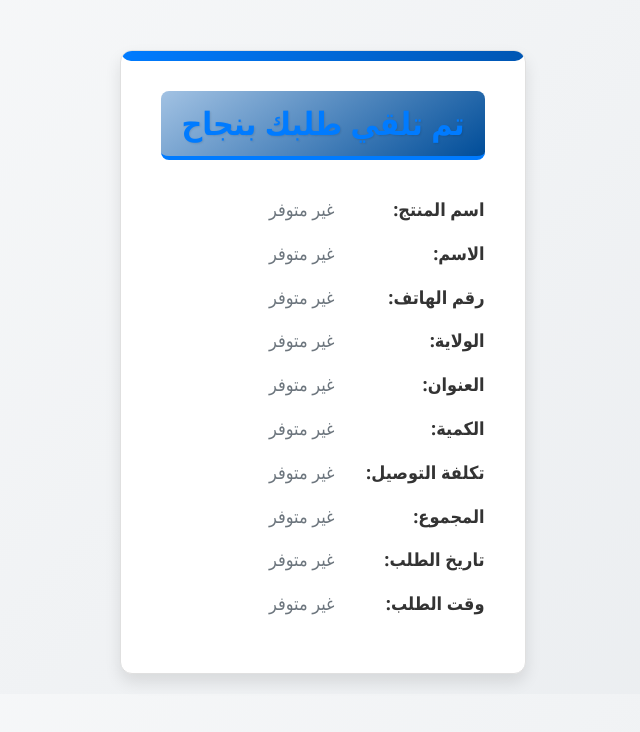
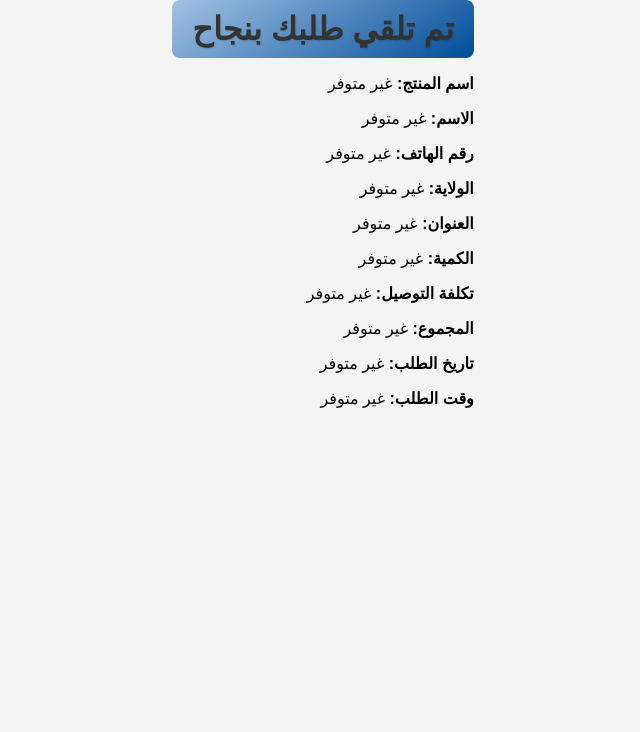
Before and after one commit to hassannben/lilirop, a plain HTML site: page order-info.html in a window 1280 px wide. Shown: the whole page, without its empty margins (317-957 px from the left). Drawn offline with Linux system fonts and the light colour scheme.

Commit message:
first commit

```diff
--- a/order-info.html
+++ b/order-info.html
@@ -6,127 +6,7 @@
     <meta name="viewport" content="width=device-width, initial-scale=1.0">
     <title>معلومات الطلب</title>
     <link rel="stylesheet" href="https://hassannben.github.io/lilirop/styles.css">
-    <style>
-        /* Your existing CSS styles here */
-        body {
-            font-family: 'Segoe UI', Tahoma, Geneva, Verdana, sans-serif;
-            background: linear-gradient(135deg, #f8f9fa, #e9ecef);
-            color: #333;
-            margin: 0;
-            padding: 0;
-        }
 
-        .container {
-            max-width: 900px;
-            margin: 0 auto;
-            padding: 20px;
-        }
-
-        .order-info {
-            background-color: #ffffff;
-            border-radius: 12px;
-            box-shadow: 0 8px 16px rgba(0, 0, 0, 0.1);
-            padding: 40px;
-            margin-top: 30px;
-            border: 1px solid #e0e0e0;
-            position: relative;
-            overflow: hidden;
-        }
-
-        .order-info::before {
-            content: '';
-            position: absolute;
-            top: 0;
-            left: 0;
-            width: 100%;
-            height: 10px;
-            background: linear-gradient(90deg, #007bff, #0056b3);
-            border-radius: 0 0 12px 12px;
-        }
-
-        .order-info h2 {
-            margin-top: 0;
-            font-size: 32px;
-            color: #007bff;
-            border-bottom: 4px solid #007bff;
-            padding-bottom: 12px;
-            font-weight: 700;
-            text-align: center;
-            margin-bottom: 20px;
-        }
-
-        .order-info p {
-            margin: 15px 0;
-            font-size: 18px;
-            line-height: 1.6;
-            color: #555;
-            display: flex;
-            align-items: center;
-        }
-
-        .order-info p strong {
-            color: #333;
-            min-width: 150px;
-        }
-
-        .order-info p span {
-            color: #6c757d;
-        }
-
-        .order-info a {
-            display: inline-block;
-            margin-top: 25px;
-            text-decoration: none;
-            color: #007bff;
-            font-weight: 600;
-            font-size: 20px;
-            border-bottom: 3px solid #007bff;
-            transition: color 0.3s ease, border-bottom 0.3s ease;
-            padding: 5px 0;
-        }
-
-        .order-info a:hover {
-            color: #0056b3;
-            border-bottom: 3px solid #0056b3;
-        }
-
-        @media (max-width: 768px) {
-            .order-info {
-                padding: 25px;
-            }
-
-            .order-info h2 {
-                font-size: 28px;
-            }
-
-            .order-info p {
-                font-size: 16px;
-            }
-
-            .order-info a {
-                font-size: 18px;
-            }
-        }
-
-        @media (max-width: 480px) {
-            .order-info {
-                padding: 20px;
-                margin-top: 20px;
-            }
-
-            .order-info h2 {
-                font-size: 24px;
-            }
-
-            .order-info p {
-                font-size: 14px;
-            }
-
-            .order-info a {
-                font-size: 16px;
-            }
-        }
-    </style>
 </head>
 
 <body>
@@ -145,33 +25,7 @@
             <p><strong>وقت الطلب:</strong> <span id="time">غير متوفر</span></p>
         </div>
     </div>
-
-    <script>
-      document.addEventListener('DOMContentLoaded', function () {
-    const urlParams = new URLSearchParams(window.location.search);
-
-    // Function to safely update text content
-    function updateTextContent(id, value) {
-        const element = document.getElementById(id);
-        if (element) {
-            element.textContent = value || 'غير متوفر';
-        }
-    }
-
-    // Update elements
-    updateTextContent('productName', urlParams.get('productName'));
-    updateTextContent('name', urlParams.get('name'));
-    updateTextContent('phone', urlParams.get('phone'));
-    updateTextContent('city', urlParams.get('city'));
-    updateTextContent('address', urlParams.get('address'));
-    updateTextContent('quantity', urlParams.get('quantity'));
-    updateTextContent('deliveryCost', urlParams.get('deliveryCost'));
-    updateTextContent('total', urlParams.get('total'));
-    updateTextContent('date', urlParams.get('date'));
-    updateTextContent('time', urlParams.get('time'));
-});
-
-    </script>
+    <script src="https://hassannben.github.io/lilirop/script.js"></script>
 </body>
 
 </html>
```
